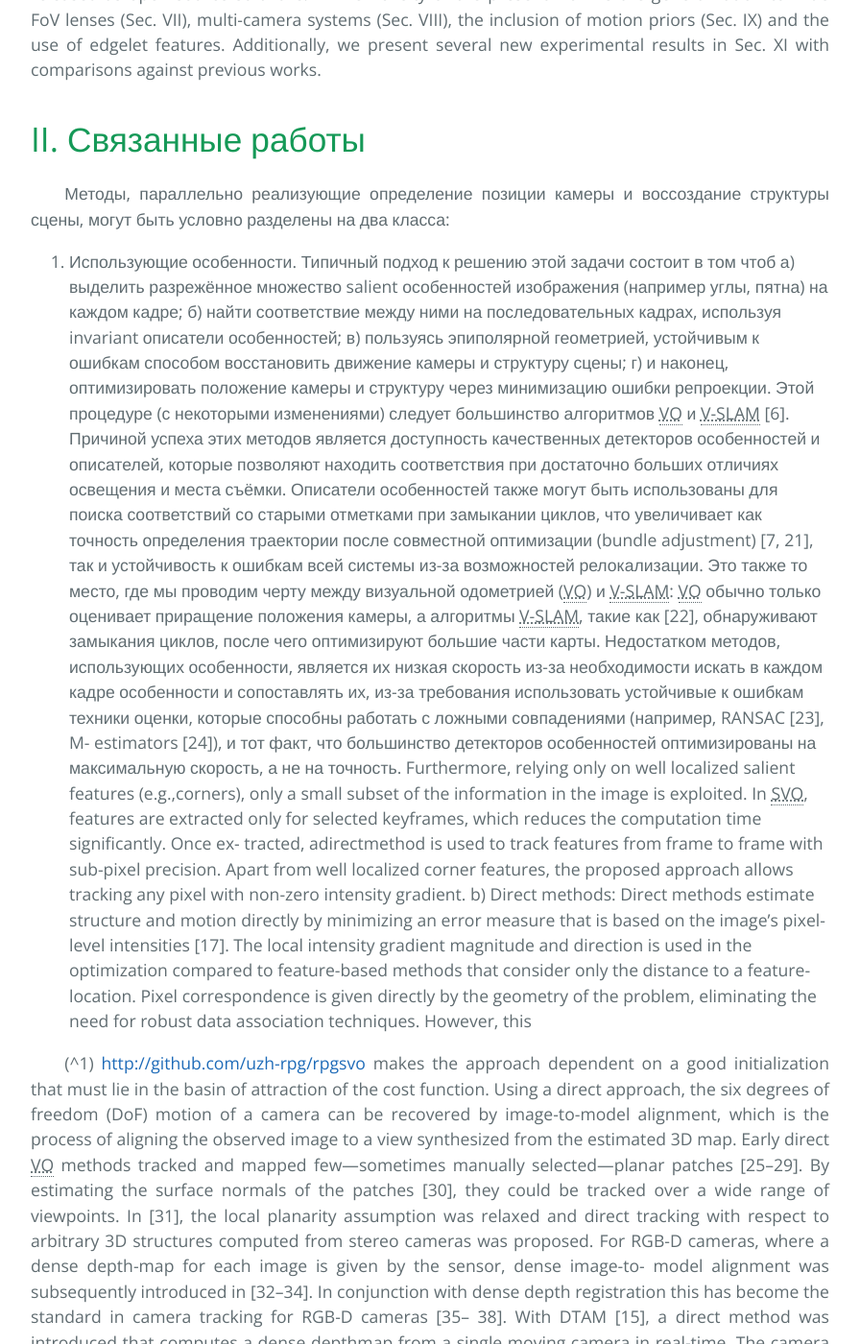
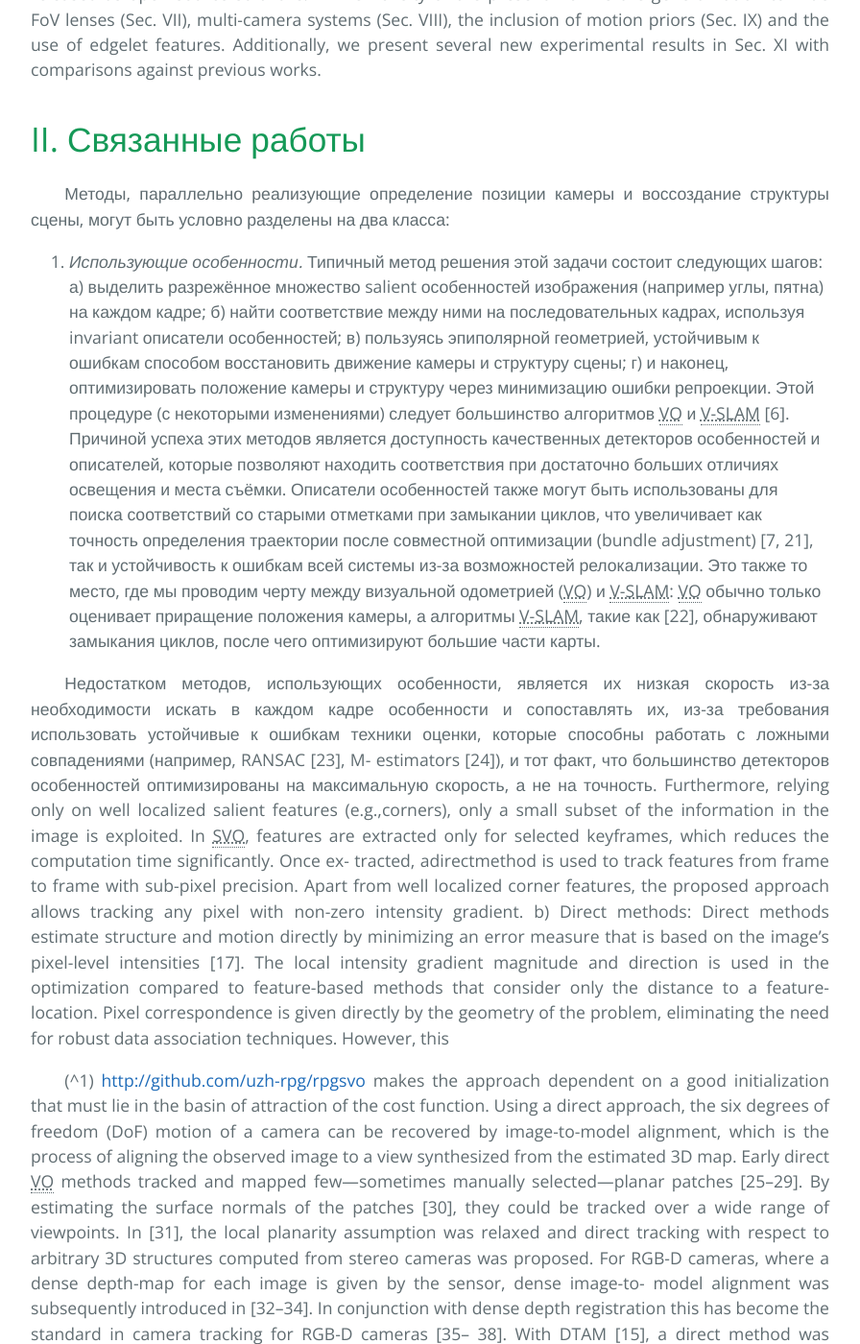
Before and after one commit to i-v-s/slam, a Jekyll site: the page built from svo2.md, in a window 1280 px wide and 1400 px high, scrolled down 2908 px. Shown: the whole window at 96% size, without its empty margins (192-1088 px from the left). Built offline with Jekyll 4.4.1, drawn with Linux system fonts in a browser that asks for light colours; our own code applies the rules of GitHub Pages for plain Markdown files; formulas are drawn with MathJax 3.

Commit message:
Updated svo2.md

```diff
--- a/svo2.md
+++ b/svo2.md
@@ -111,8 +111,8 @@ comparisons against previous works.
 
 Методы, параллельно реализующие определение позиции камеры и воссоздание
 структуры сцены, могут быть условно разделены на два класса:
-1. Использующие особенности. Типичный подход к решению этой
-задачи состоит в том чтоб а) выделить разрежённое множество salient особенностей изображения
+1. *Использующие особенности.* Типичный метод решения этой
+задачи состоит следующих шагов: а) выделить разрежённое множество salient особенностей изображения
 (например углы, пятна) на каждом кадре; б) найти соответствие между ними на последовательных кадрах,
 используя invariant описатели особенностей; в) пользуясь эпиполярной геометрией,
 устойчивым к ошибкам способом восстановить движение камеры и структуру сцены;
@@ -131,6 +131,7 @@ comparisons against previous works.
 и V-SLAM: VO обычно только оценивает приращение положения
 камеры, а алгоритмы V-SLAM, такие как [22], обнаруживают
 замыкания циклов, после чего оптимизируют большие части карты.
+
 Недостатком методов, использующих особенности, является их низкая скорость
 из-за необходимости искать в каждом кадре особенности и сопоставлять их,
 из-за требования использовать устойчивые к ошибкам техники оценки, которые
```
